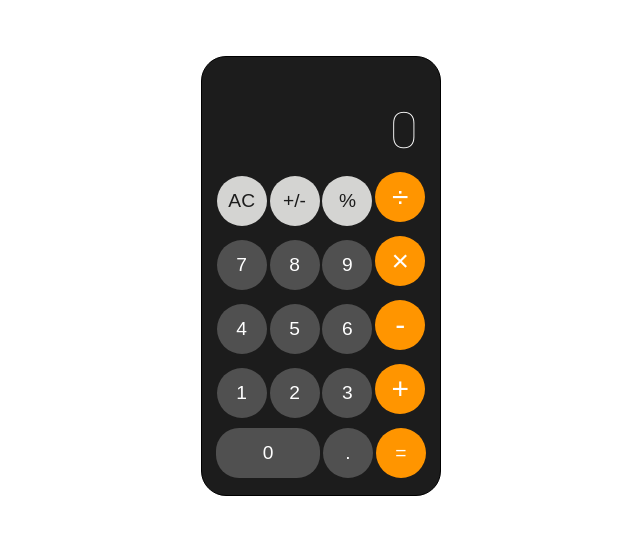
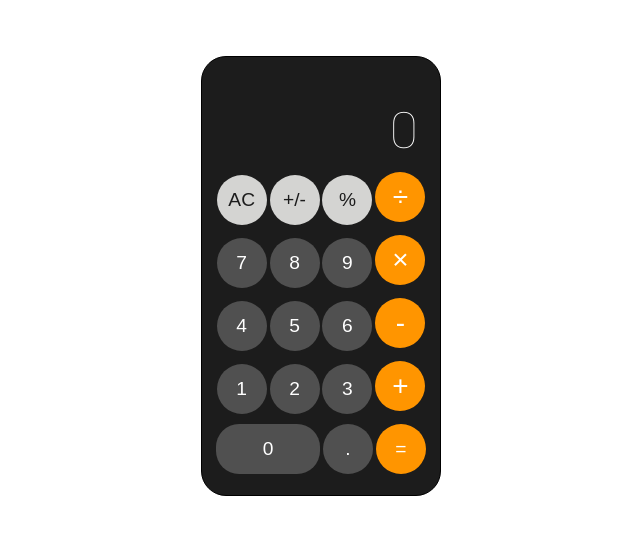
Before and after one commit to sonnywerb/calculator, a plain HTML site: page index.html in a window 1280 px wide. Shown: the top 538 px of the page, 319-959 px from the left. Drawn offline with Linux system fonts and the light colour scheme.

Commit message:
fix centering

```diff
--- a/styles.css
+++ b/styles.css
@@ -57,19 +57,18 @@ button:hover {
 }
 
 #keys {
-    align-self: center;
     display: flex;
     flex-direction: column;
     align-items: center;
+    justify-content: center;
     gap: 10px;
     margin: 5px;
     margin-top: 0px;
     padding-bottom: 10px;
-    text-align: center;
 }
 
 .operator {
-    font-size: 30px;
+    font-size: 28px;
 }
 
 .operator:focus {
```
